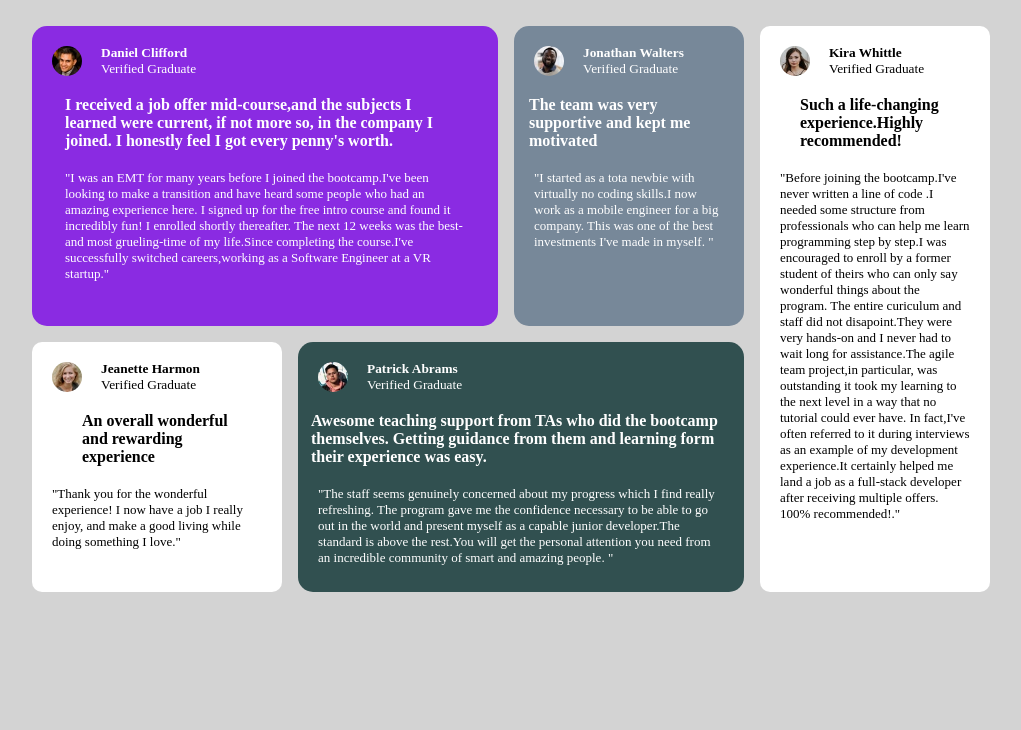
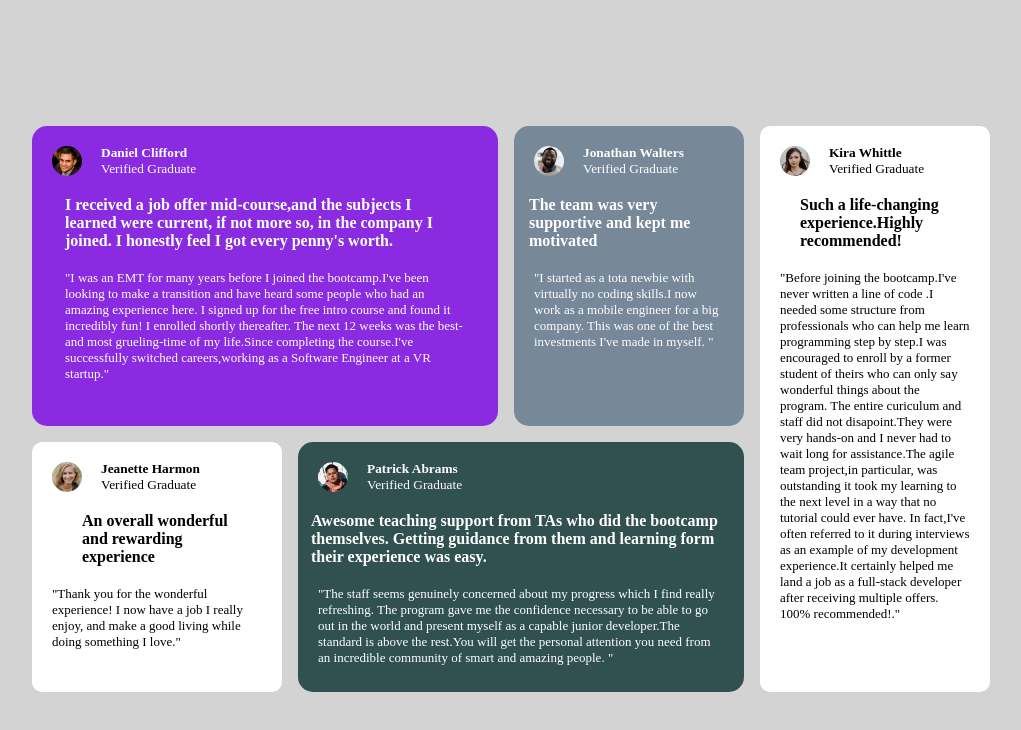
Before and after one commit to Edisonwilliam/grid-repo, a plain HTML site: page index.html in a window 1280 px wide. Shown: the whole page, without its empty margins (129-1150 px from the left). Drawn offline with Linux system fonts and the light colour scheme.

Commit message:
third change

```diff
--- a/grid.css
+++ b/grid.css
@@ -11,6 +11,8 @@
   justify-content: center;
   padding: 2%;
   background-color: lightgray;
+  justify-items: center;
+  justify-self: center;
 }
 
 
@@ -20,6 +22,7 @@
   grid-template-rows: 300px 250px;
   justify-content: center;
   gap: 1em;
+  margin-top:100px;
   grid-template-areas:
   "box1 box1 box2 box3"
   "box4 box5 box5 box3"
```
